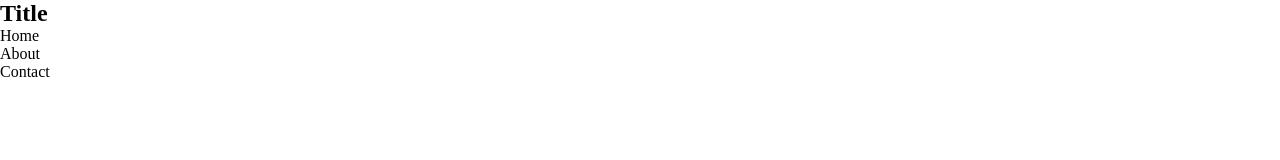
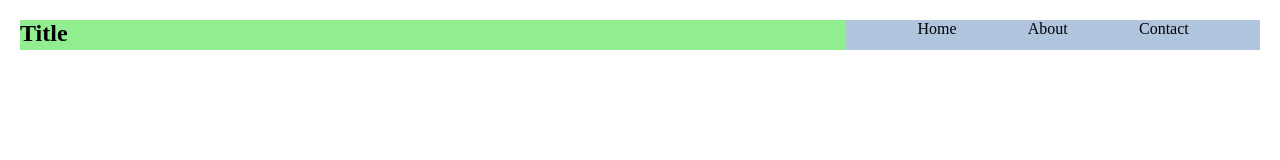
Before and after one commit to jonamarkin/learning-flexbox, a plain HTML site: page 7_flex_grow_and_flex_basis/index.html in a window 1280 px wide. Drawn offline with Linux system fonts and the light colour scheme.

Commit message:
Navbar done

```diff
--- a/7_flex_grow_and_flex_basis/style.css
+++ b/7_flex_grow_and_flex_basis/style.css
@@ -3,3 +3,56 @@
     box-sizing: border-box;
     padding: 0;
 }
+
+header {
+    display: flex;
+    justify-content: space-between;
+    margin: 20px;
+    height: 20px;
+}
+
+.logo {
+    height: 30px;
+    background-color: lightgreen;
+    flex-basis: 485px
+}
+
+.main-navigation {
+    display: none;
+    background-color: lightsteelblue;
+    height: 30px;
+    flex-basis: 243px;
+}
+
+.hamburger-box {
+    display: inline-block;
+    width: 30px;
+    min-width: 30px;
+    height: 30px;
+    background-color: blue;
+}
+
+.flex-container {
+    display: flex;
+    justify-content: space-evenly;
+}
+
+.flex-item {
+    display: inline-block;
+    list-style: none;
+}
+
+@media screen and (min-width: 768px) {
+    .main-navigation {
+        display: block;
+        flex-grow: 1;
+    }
+
+    .logo {
+        flex-grow: 2;
+    }
+
+    .hamburger-box {
+        display: none;
+    }
+}
```
